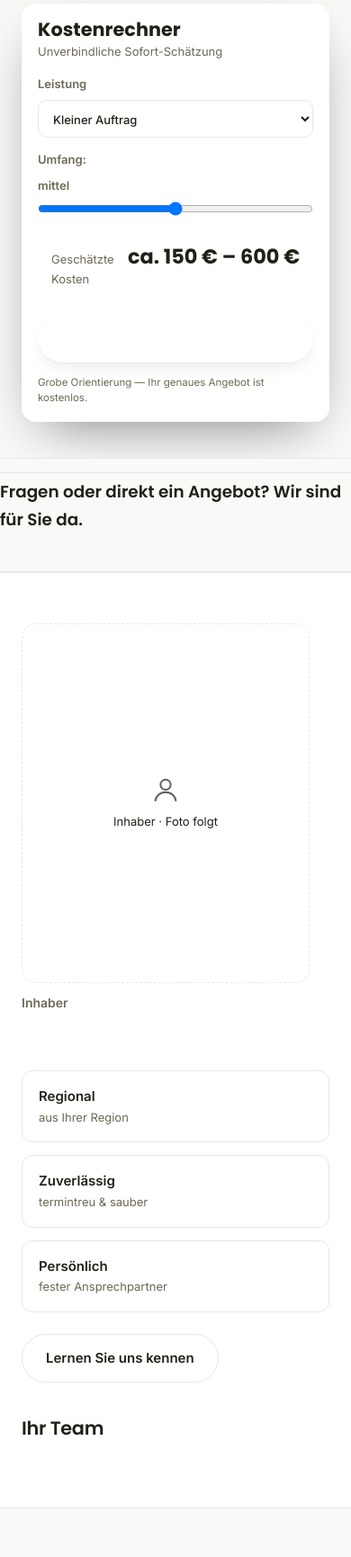
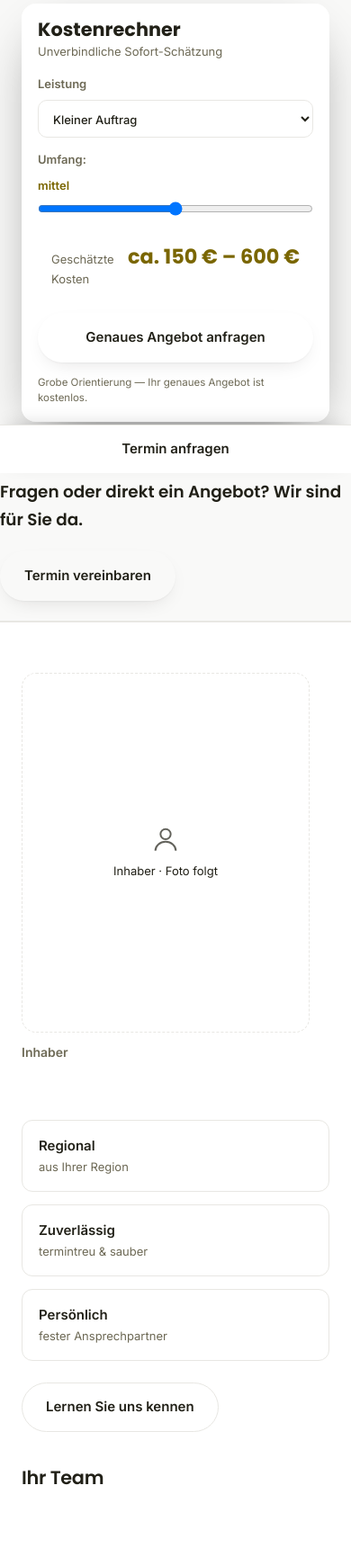
Before and after one commit to BastianScherzinger/web-kieferorthopaedische-praxis-dr-konik-und, a Django app: template templates/index.html in a window 390 px wide. Shown: the part 318-2049 px from the top of the page at 90% size. Run offline with Django 5.2, Linux system fonts and the light colour scheme; the template is opened without the code that fills it, so the values that code supplies are empty.

Commit message:
Makeover: Feinschliff (Claude, knapp) — Alle Edits sind gesetzt — hier eine Übersicht der Änderungen:
**tokens.css** —

```diff
--- a/static/css/style.css
+++ b/static/css/style.css
@@ -14,6 +14,7 @@
   --shadow:0 1px 2px rgba(26,23,20,.04), 0 8px 24px -12px rgba(26,23,20,.18);
   --shadow-lg:0 2px 4px rgba(26,23,20,.05), 0 24px 48px -20px rgba(26,23,20,.28);
   --maxw:1120px;
+  --accent-ink:var(--accent);
 }
 *{box-sizing:border-box;margin:0;padding:0}
 html{scroll-behavior:smooth}
@@ -73,7 +74,7 @@ a{color:inherit;text-decoration:none}
 .hr-title{font-family:"Fraunces",Georgia,serif;font-size:1.3rem;font-weight:700;line-height:1.1}
 .hr-sub{font-size:13px;color:var(--ink-soft)}
 .hr-field{display:grid;gap:7px;font-size:13px;font-weight:600;color:var(--ink-soft)}
-.hr-umfang-lbl{color:var(--accent);font-weight:700}
+.hr-umfang-lbl{color:var(--accent-ink);font-weight:700}
 .hr-field select{width:100%;padding:11px 12px;border:1px solid var(--line);border-radius:10px;
   font:inherit;font-weight:500;background:#fff;color:var(--ink);cursor:pointer}
 .hr-field select:focus-visible{outline:2px solid var(--accent);outline-offset:2px}
@@ -83,7 +84,7 @@ a{color:inherit;text-decoration:none}
   background:color-mix(in srgb,var(--accent) 8%,#fff);
   border:1px solid color-mix(in srgb,var(--accent) 26%,var(--line))}
 .hr-result-lbl{font-size:13px;color:var(--ink-soft)}
-.hr-result-val{font-family:"Fraunces",Georgia,serif;font-weight:700;font-size:1.4rem;color:var(--accent);white-space:nowrap}
+.hr-result-val{font-family:"Fraunces",Georgia,serif;font-weight:700;font-size:1.4rem;color:var(--accent-ink);white-space:nowrap}
 .hr-cta{width:100%;justify-content:center}
 .hr-note{font-size:11.5px;color:var(--ink-soft);line-height:1.5;margin:0}
 
--- a/static/css/tokens.css
+++ b/static/css/tokens.css
@@ -2,8 +2,9 @@
    Lädt NACH style.css und überschreibt Palette + Fonts markengerecht. */
 @import url('https://fonts.googleapis.com/css2?family=Poppins:wght@400;500;600;700&family=Inter:wght@400;500;600&display=swap');
 :root{
-  --accent:#a38a00;
-  --accent-dark:#665600;
+  --accent:#FFD700;          /* Marken-Gold: Hintergründe, Markierungen */
+  --accent-ink:#7a6600;      /* WCAG-AA-sicheres Dunkelgold für Text auf Hell */
+  --accent-dark:#c8a800;     /* Hover-Hintergrund für Gold-Buttons */
   --bg:#f9f9f8;
   --surface:#ffffff;
   --ink:#212017;
@@ -12,5 +13,5 @@
 }
 body{font-family:"Inter",system-ui,-apple-system,"Segoe UI",sans-serif}
 h1,h2,h3,.brand,.section-t,.team-t,.band-t,.hr-title,.hr-result-val{font-family:"Poppins","Iowan Old Style",Georgia,serif}
-.btn{background:var(--accent)}
-.btn:hover{background:var(--accent-dark)}
+.btn{background:var(--accent);color:var(--ink)}
+.btn:hover{background:var(--accent-dark);color:var(--ink)}
--- a/templates/index.html
+++ b/templates/index.html
@@ -111,6 +111,8 @@
         <div class="band-actions">
           {% if c.whatsapp %}<a class="btn btn-wa" href="https://wa.me/{{ c.whatsapp }}?text=Hallo%2C%20ich%20h%C3%A4tte%20gerne%20ein%20Angebot." target="_blank" rel="noopener"><svg class="ic-wa" viewBox="0 0 24 24" fill="currentColor" aria-hidden="true"><path d="M12.04 2C6.58 2 2.13 6.45 2.13 11.91c0 1.75.46 3.45 1.32 4.95L2 22l5.25-1.38a9.9 9.9 0 0 0 4.79 1.22h.01c5.46 0 9.91-4.45 9.91-9.91 0-2.65-1.03-5.14-2.9-7.01A9.82 9.82 0 0 0 12.04 2Zm0 18.13h-.01a8.2 8.2 0 0 1-4.18-1.15l-.3-.18-3.11.82.83-3.04-.2-.31a8.21 8.21 0 0 1-1.26-4.38c0-4.54 3.7-8.24 8.25-8.24 2.2 0 4.27.86 5.83 2.42a8.2 8.2 0 0 1 2.41 5.83c0 4.54-3.7 8.24-8.24 8.24Zm4.52-6.16c-.25-.12-1.47-.72-1.69-.81-.23-.08-.39-.12-.56.13-.16.25-.64.81-.79.97-.14.17-.29.19-.54.06-.25-.12-1.05-.39-1.99-1.23-.74-.66-1.23-1.47-1.38-1.72-.14-.25-.01-.38.11-.51.11-.11.25-.29.37-.43.12-.14.16-.25.25-.41.08-.17.04-.31-.02-.43-.06-.12-.56-1.34-.76-1.84-.2-.48-.4-.42-.56-.43h-.48c-.16 0-.43.06-.66.31-.22.25-.86.85-.86 2.07 0 1.22.89 2.4 1.01 2.56.12.17 1.75 2.67 4.23 3.74.59.26 1.05.41 1.41.52.59.19 1.13.16 1.56.1.48-.07 1.47-.6 1.68-1.18.21-.58.21-1.07.14-1.18-.06-.1-.22-.16-.47-.28Z"/></svg> WhatsApp schreiben</a>{% endif %}
           {% if c.telefon %}<a class="btn btn-light" href="tel:{{ c.telefon }}">☎ {{ c.telefon }}</a>{% endif %}
+          {% if c.email %}<a class="btn btn-ghost" href="mailto:{{ c.email }}">E-Mail schreiben</a>{% endif %}
+          {% if not c.whatsapp and not c.telefon and not c.email %}<a class="btn" href="#kontakt">Termin vereinbaren</a>{% endif %}
         </div>
       </div>
     </section>
@@ -227,6 +229,7 @@
   <div class="mobilebar">
     {% if c.telefon %}<a href="tel:{{ c.telefon }}">☎ Anrufen</a>{% endif %}
     {% if c.whatsapp %}<a class="mb-wa" href="https://wa.me/{{ c.whatsapp }}" target="_blank" rel="noopener">WhatsApp</a>{% endif %}
+    {% if not c.telefon and not c.whatsapp %}<a href="#kontakt">Termin anfragen</a>{% endif %}
   </div>
 
   <script src="{% static 'js/kostenrechner.js' %}" defer></script>
```
Also changed, not shown: other parts of static/css/style.css (+12 -12 lines), content.json (+26 -1 lines).
